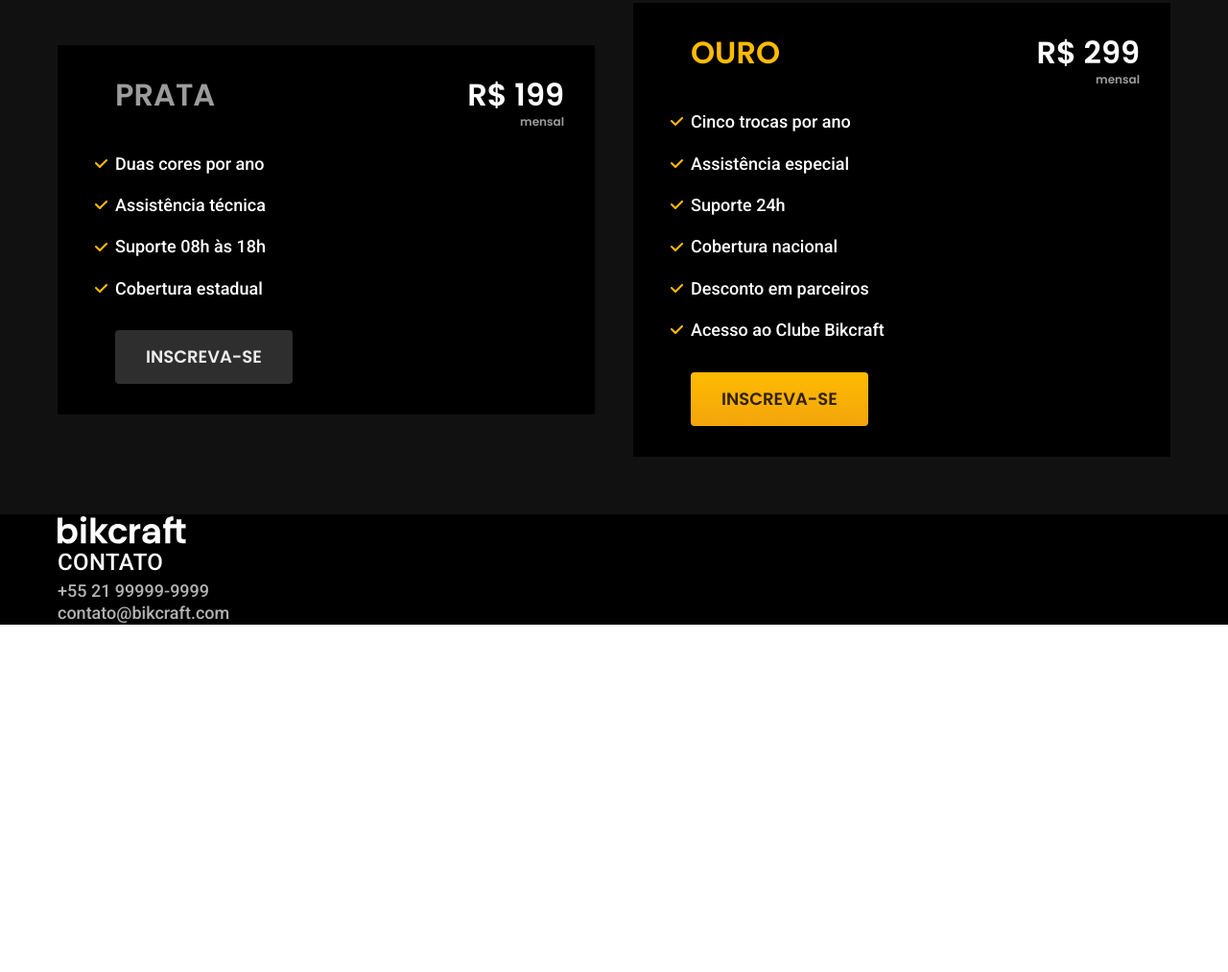
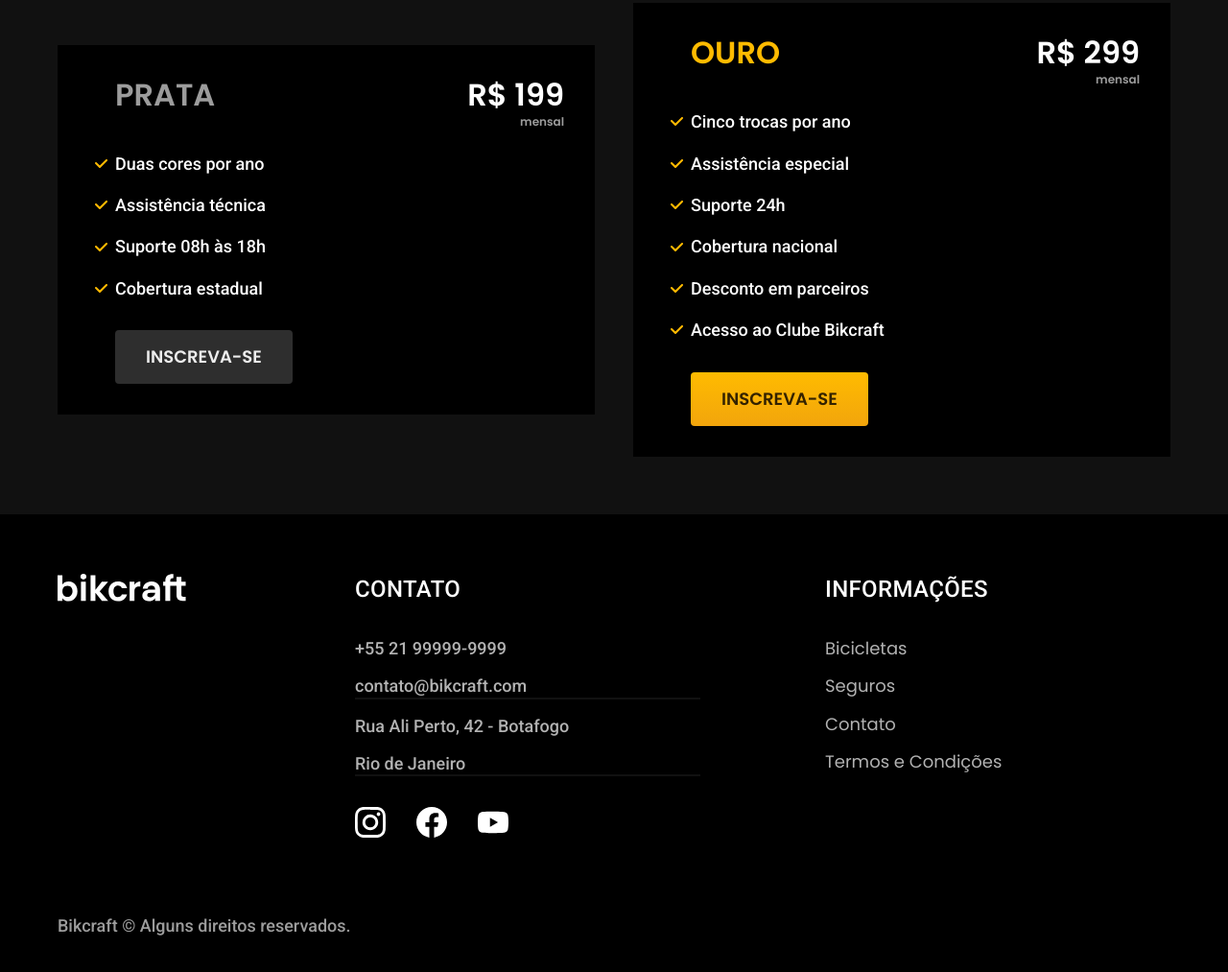
Before and after one commit to JeanCaarlos-dev/Projeto-bikcraft-final, a plain HTML site: page index.html in a window 1280 px wide. Shown: the part 4003-5016 px from the top of the page at 96% size. Before the commit the page ends 4654 px from the top, so only its background shows below. Drawn offline with Linux system fonts and the light colour scheme.

Commit message:
created footer

```diff
--- a/css/global/footer.css
+++ b/css/global/footer.css
@@ -1,3 +1,66 @@
 .footer-bg {
   background-color: var(--cor-12);
 }
+
+.footer {
+  display: grid;
+  grid-template-columns: 3fr 5fr 4fr;
+  gap: 40px;
+  padding-top: 60px;
+  padding-bottom: 60px;
+}
+
+.footer h3 {
+  margin-bottom: 32px;
+}
+
+.footer-contato ul {
+  margin-bottom: 32px;
+}
+
+.footer-contato li:nth-child(even)::after {
+  content: "";
+  display: block;
+  max-width: 360px;
+  height: 2px;
+  background-color: var(--cor-11);
+}
+
+.footer li {
+  margin-bottom: 16px;
+}
+
+.footer-redes {
+  display: flex;
+  gap: 32px;
+}
+
+.footer a:hover {
+  color: var(--cor-0);
+}
+
+.footer-copy {
+  grid-column: 1/-1;
+  margin-top: 40px;
+}
+
+@media (max-width: 800px) {
+  .footer > img {
+    display: none;
+  }
+
+  .footer {
+    grid-template-columns: 1fr 1fr;
+  }
+}
+
+@media (max-width: 600px) {
+  .footer {
+    grid-template-columns: 1fr;
+    gap: 60px;
+  }
+
+  .footer-copy {
+    margin-top: 0px;
+  }
+}
--- a/index.html
+++ b/index.html
@@ -168,8 +168,33 @@
         <ul class="font-2-m cor-5">
           <li><a href="tel:+5521999999999">+55 21 99999-9999</a></li>
           <li><a href="mailto:contato@bikcraft.com">contato@bikcraft.com</a></li>
+          <li>Rua Ali Perto, 42 - Botafogo</li>
+          <li>Rio de Janeiro</li>
         </ul>
+        <div class="footer-redes">
+          <a href="./">
+            <img src="./img/redes/instagram.svg" alt="Instagram">
+          </a>
+          <a href="./">
+            <img src="./img/redes/facebook.svg" alt="Facebook">
+          </a>
+          <a href="./">
+            <img src="./img/redes/youtube.svg" alt="Youtube">
+          </a>
+        </div>
       </div>
+      <div class="footer-informacoes">
+        <h3 class="font-2-l-b cor-0">Informações</h3>
+        <nav>
+          <ul class="font-1-m cor-5">
+            <li><a href="./bicicletas.html">Bicicletas</a></li>
+            <li><a href="./seguros.html">Seguros</a></li>
+            <li><a href="./contato.html">Contato</a></li>
+            <li><a href="./termos.html">Termos e Condições</a></li>
+          </ul>
+        </nav>
+      </div>
+      <p class="footer-copy font-2-m cor-6">Bikcraft © Alguns direitos reservados.</p>
     </div>
   </footer>
 </body>
```
